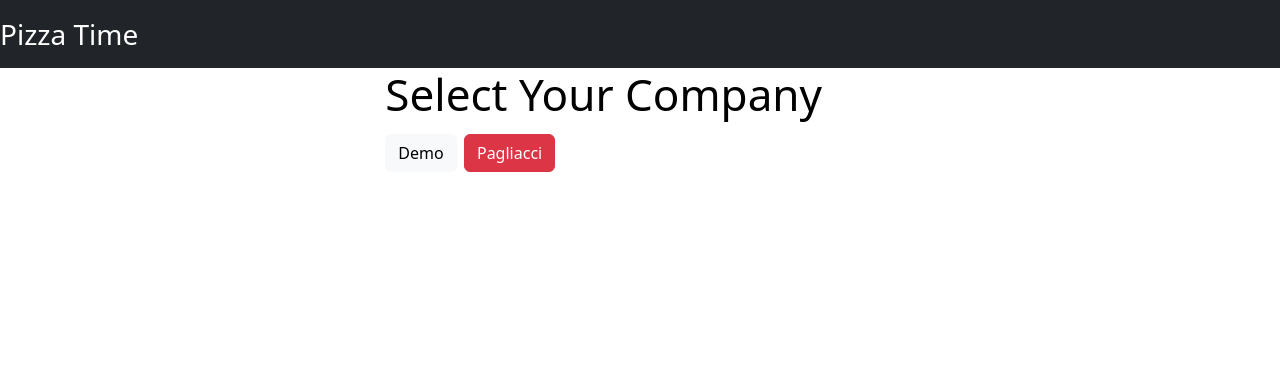
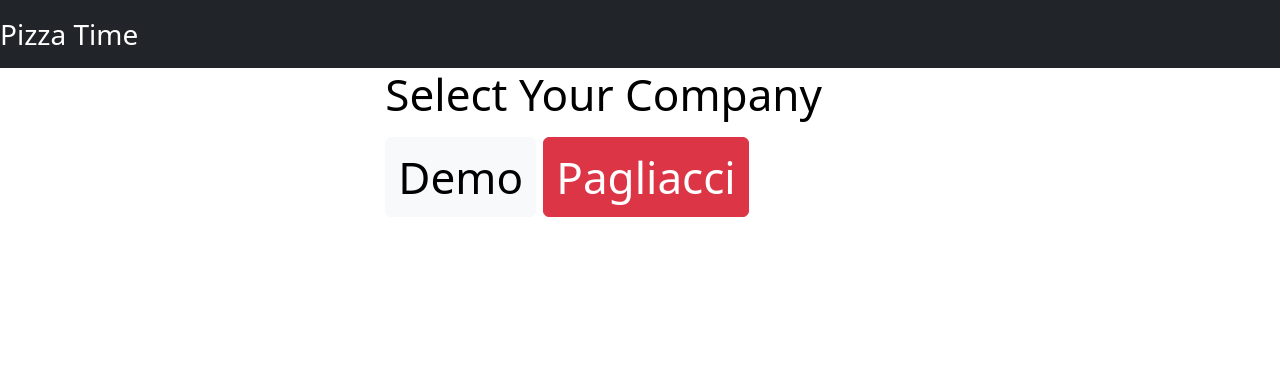
Before and after one commit to wax54/pizza-time, a Flask app: page /login in a window 1280 px wide. Shown: the top 368 px of the page. Run offline with Flask 2, Linux system fonts and the light colour scheme; some libraries are stand-ins or nearby versions.

Commit message:
Added larger text to the main login screen

```diff
--- a/templates/choose_login.html
+++ b/templates/choose_login.html
@@ -9,8 +9,8 @@
         <h2 class="join-message larger-text">Select Your Company</h2>
 
         <form method="POST" id="login_form">
-            <a href="/demo/login" class="btn btn-light btn-block">Demo</a>
-            <a href="/pag/login" class="btn btn-danger btn-block">Pagliacci</a>
+            <a href="/demo/login" class="btn btn-light btn-block my-2 larger-text">Demo</a>
+            <a href="/pag/login" class="btn btn-danger btn-block my-2 larger-text">Pagliacci</a>
         </form>
     </div>
 </div>
```
